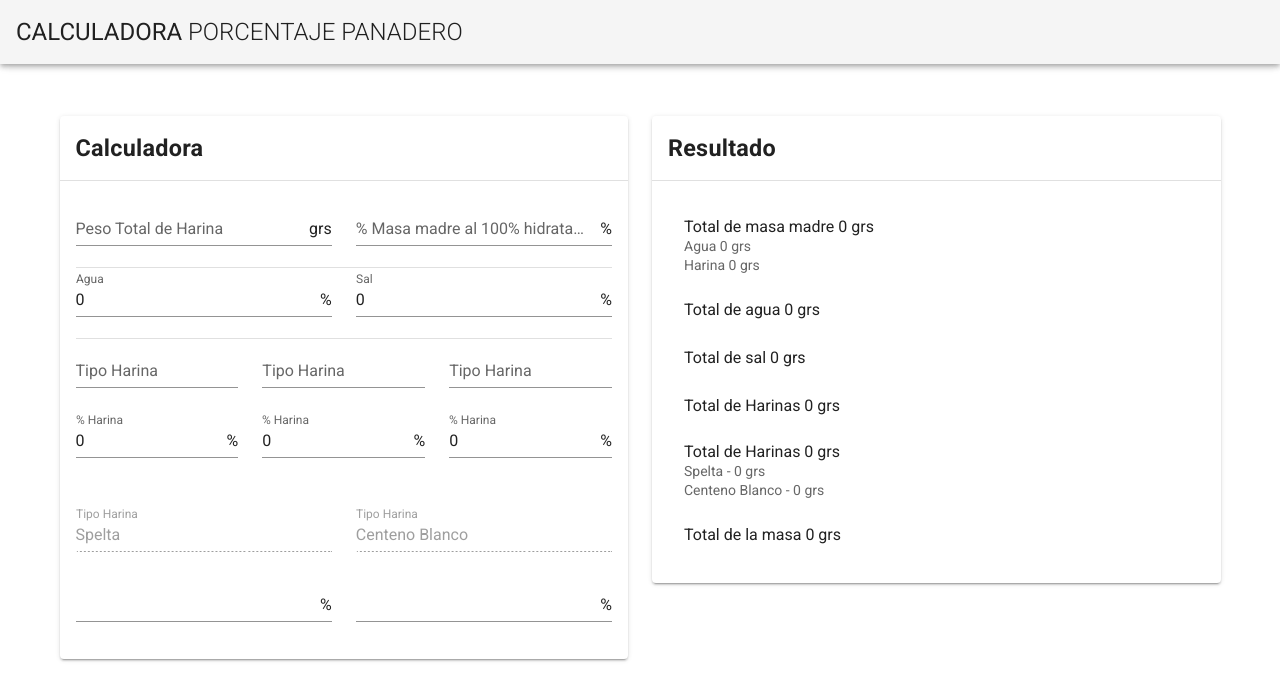
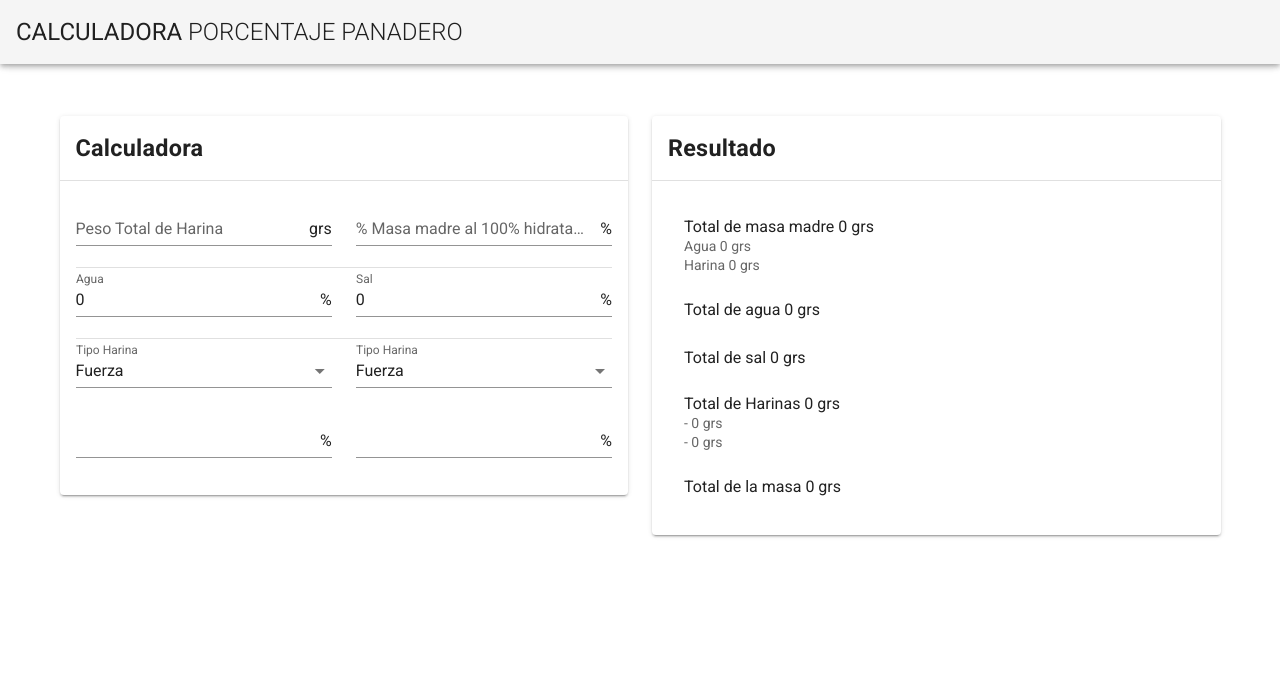
Before and after one commit to maurofokker/calculadora-panadero, a Vue app: page / in a window 1280 px wide. Shown: the top 700 px of the page. Built offline with nearby package versions, Linux system fonts and the light colour scheme.

Commit message:
[#1] implement vuetify combo box loading items from component data

```diff
--- a/src/components/Fluor.vue
+++ b/src/components/Fluor.vue
@@ -1,12 +1,30 @@
 <template>
   <div>
-    <v-text-field label="Tipo Harina" :value="type" disabled></v-text-field>
+    <!-- <v-text-field label="Tipo Harina" :value="type" disabled></v-text-field> -->
+    <v-combobox
+      v-model="select"
+      :items="fluors"
+      @change="textChangedType"
+      label="Tipo Harina"
+    ></v-combobox>
     <v-text-field @input="textChanged" suffix="%"></v-text-field>
   </div>
 </template>
 
 <script>
 export default {
+  data() {
+    return {
+      select: "Fuerza",
+      fluors: [
+        "Fuerza",
+        "Fina",
+        "Whole Grain",
+        "Centeno Oscuro",
+        "Centeno Blanco"
+      ]
+    };
+  },
   props: {
     type: {
       type: String,
@@ -24,6 +42,9 @@ export default {
   methods: {
     textChanged(evt) {
       this.$emit("changetext", evt, this.idx);
+    },
+    textChangedType(evt) {
+      this.$emit("changefluortype", evt, this.idx);
     }
   }
 };
--- a/src/views/SimpleBakerCalculator.vue
+++ b/src/views/SimpleBakerCalculator.vue
@@ -44,49 +44,12 @@
               </v-row>
               <v-divider></v-divider>
               <v-row>
-                <v-col>
-                  <v-text-field
-                    label="Tipo Harina"
-                    v-model="fluors.one.type"
-                  ></v-text-field>
-                  <v-text-field
-                    :label="flourTypeOne"
-                    v-model="fluors.one.percent"
-                    suffix="%"
-                  ></v-text-field>
-                </v-col>
-                <v-col>
-                  <v-text-field
-                    label="Tipo Harina"
-                    v-model="fluors.two.type"
-                  ></v-text-field>
-                  <v-text-field
-                    :label="flourTypeTwo"
-                    v-model="fluors.two.percent"
-                    suffix="%"
-                  ></v-text-field>
-                </v-col>
-                <v-col>
-                  <v-text-field
-                    label="Tipo Harina"
-                    v-model="fluors.three.type"
-                  ></v-text-field>
-                  <v-text-field
-                    :label="flourTypeThree"
-                    v-model="fluors.three.percent"
-                    suffix="%"
-                  ></v-text-field>
-                </v-col>
-              </v-row>
-              <v-row v-if="totalFluorPercentGreaterThan100">
-                <v-col>Total de harinas no debe superar el 100%</v-col>
-              </v-row>
-              <v-row>
                 <v-col v-for="(fluor, index) in fluors2" :key="index">
                   <Fluor
                     :type="fluor.type"
                     :idx="index"
                     @changetext="theFluor"
+                    @changefluortype="theFluorType"
                   />
                 </v-col>
               </v-row>
@@ -140,29 +103,6 @@
                         >Total de Harinas
                         {{ totalFluorWeight || 0 }} grs</v-list-item-title
                       >
-                      <v-list-item-subtitle v-if="fluors.one.type"
-                        >{{ fluors.one.type }} -
-                        {{ fluorOneFromTotalFluorWeight }}
-                        grs</v-list-item-subtitle
-                      >
-                      <v-list-item-subtitle v-if="fluors.two.type"
-                        >{{ fluors.two.type }} -
-                        {{ fluorTwoFromTotalFluorWeight }}
-                        grs</v-list-item-subtitle
-                      >
-                      <v-list-item-subtitle v-if="fluors.three.type"
-                        >{{ fluors.three.type }} -
-                        {{ fluorThreeFromTotalFluorWeight }}
-                        grs</v-list-item-subtitle
-                      >
-                    </v-list-item-content>
-                  </v-list-item>
-                  <v-list-item>
-                    <v-list-item-content>
-                      <v-list-item-title
-                        >Total de Harinas
-                        {{ totalFluorWeight || 0 }} grs</v-list-item-title
-                      >
                       <v-list-item-subtitle
                         v-for="(fluor, index) in fluors2"
                         :key="index"
@@ -172,21 +112,6 @@
                         }}
                         grs
                       </v-list-item-subtitle>
-                      <v-list-item-subtitle v-if="fluors.one.type"
-                        >{{ fluors.one.type }} -
-                        {{ fluorOneFromTotalFluorWeight }}
-                        grs</v-list-item-subtitle
-                      >
-                      <v-list-item-subtitle v-if="fluors.two.type"
-                        >{{ fluors.two.type }} -
-                        {{ fluorTwoFromTotalFluorWeight }}
-                        grs</v-list-item-subtitle
-                      >
-                      <v-list-item-subtitle v-if="fluors.three.type"
-                        >{{ fluors.three.type }} -
-                        {{ fluorThreeFromTotalFluorWeight }}
-                        grs</v-list-item-subtitle
-                      >
                     </v-list-item-content>
                   </v-list-item>
                   <v-list-item>
@@ -216,30 +141,13 @@ export default {
     return {
       totalFluorWeight: "",
       sourdough: "",
-      fluors: {
-        one: {
-          type: "",
-          percent: 0,
-          value: 0
-        },
-        two: {
-          type: "",
-          percent: 0,
-          value: 0
-        },
-        three: {
-          type: "",
-          percent: 0,
-          value: 0
-        }
-      },
       fluors2: [
         {
-          type: "Spelta",
+          type: "",
           percent: 0
         },
         {
-          type: "Centeno Blanco",
+          type: "",
           percent: 0
         }
       ],
@@ -249,46 +157,14 @@ export default {
     };
   },
   computed: {
-    flourTypeOne: function() {
-      return "% Harina " + this.fluors.one.type;
-    },
-    flourTypeTwo: function() {
-      return "% Harina " + this.fluors.two.type;
-    },
-    flourTypeThree: function() {
-      return "% Harina " + this.fluors.three.type;
-    },
     sourdoughFromTotalFluorWeight: function() {
       return (Number(this.sourdough) * this.totalFluorWeight) / 100 || 0;
-    },
-    fluorOneFromTotalFluorWeight: function() {
-      return (
-        (Number(this.fluors.one.percent) * this.totalFluorWeight) / 100 || 0
-      );
-    },
-    fluorTwoFromTotalFluorWeight: function() {
-      return (
-        (Number(this.fluors.two.percent) * this.totalFluorWeight) / 100 || 0
-      );
-    },
-    fluorThreeFromTotalFluorWeight: function() {
-      return (
-        (Number(this.fluors.three.percent) * this.totalFluorWeight) / 100 || 0
-      );
     },
     waterFromTotalFluorWeight: function() {
       return (Number(this.water) * this.totalFluorWeight) / 100 || 0;
     },
     saltFromTotalFluorWeight: function() {
       return (Number(this.salt) * this.totalFluorWeight) / 100 || 0;
-    },
-    totalFluorPercentGreaterThan100: function() {
-      return (
-        Number(this.fluors.one.percent) +
-          Number(this.fluors.two.percent) +
-          Number(this.fluors.three.percent) >
-        100
-      );
     },
     totalDoughWeight: function() {
       return (
@@ -304,6 +180,10 @@ export default {
       console.log("ARRIVED", evt, idx);
       this.fluors2[idx].percent = evt;
     },
+    theFluorType(evt, idx) {
+      console.log("ARRIVED", evt, idx);
+      this.fluors2[idx].type = evt;
+    },
     getFluorWeightRespectTotalFluorsWeight(percent) {
       return (Number(percent) * this.totalFluorWeight) / 100 || 0;
     }
```
